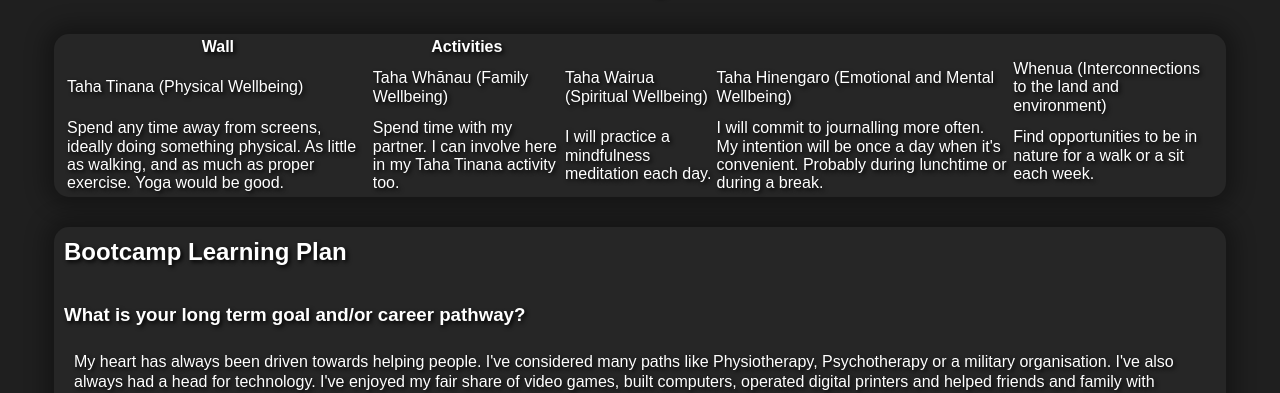
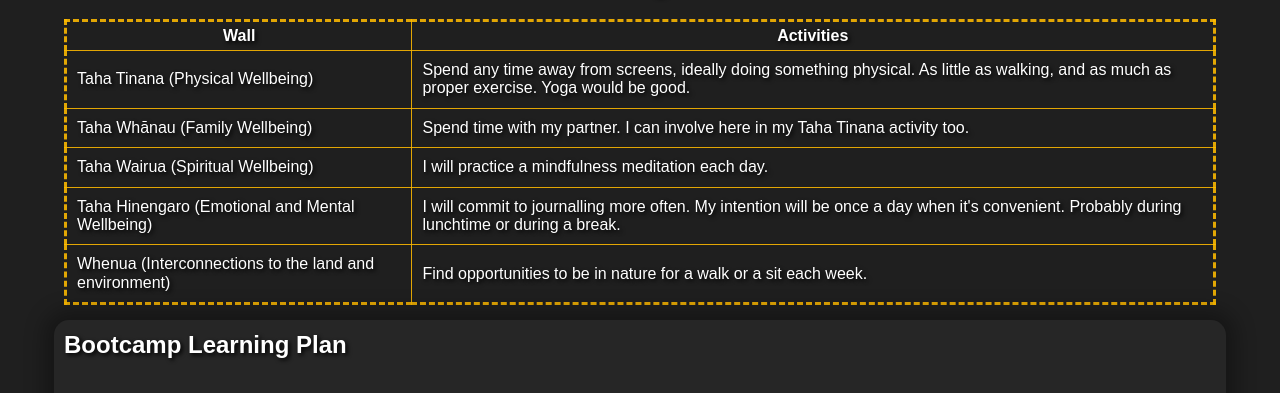
Before and after one commit to andrew-trotter/andrew-trotter.github.io, a plain HTML site: page blog/learning-plan.html in a window 1280 px wide. Shown: the part 401-794 px from the top of the page. Drawn offline with Linux system fonts and the light colour scheme; files that its build step writes are made by us from their sources.

Commit message:
added styling for te whare tapa wha

```diff
--- a/blog/learning-plan.html
+++ b/blog/learning-plan.html
@@ -32,28 +32,33 @@
         <h2>Table of Contents</h2>
       </aside> -->
       <!-- Blog post starts -->
-      <section class="blog-box">
-        <table>
+
+        <table class="table">
           <tr>
             <th>Wall</th>
             <th>Activities</th>
           </tr>
           <tr>
             <td>Taha Tinana (Physical Wellbeing)</td>
+            <td>Spend any time away from screens, ideally doing something physical. As little as walking, and as much as proper exercise. Yoga would be good.</td>
+          <tr>
             <td>Taha Whānau (Family Wellbeing)</td>
-            <td>Taha Wairua (Spiritual Wellbeing)</td>
-            <td>Taha Hinengaro (Emotional and Mental Wellbeing)</td>
-            <td>Whenua (Interconnections to the land and environment)</td>
+            <td>Spend time with my partner. I can involve here in my Taha Tinana activity too.</td>
           </tr>
           <tr>
-            <td>Spend any time away from screens, ideally doing something physical. As little as walking, and as much as proper exercise. Yoga would be good.</td>
-            <td>Spend time with my partner. I can involve here in my Taha Tinana activity too.</td>
+            <td>Taha Wairua (Spiritual Wellbeing)</td>
             <td>I will practice a mindfulness meditation each day.</td>
+          </tr>
+          <tr>
+            <td>Taha Hinengaro (Emotional and Mental Wellbeing)</td>
             <td>I will commit to journalling more often. My intention will be once a day when it's convenient. Probably during lunchtime or during a break.</td>
+          </tr>
+          <tr>
+            <td>Whenua (Interconnections to the land and environment)</td>
             <td>Find opportunities to be in nature for a walk or a sit each week.</td>
           </tr>
         </table>
-      </section>
+
       <section class="blog-box">
         <h2>Bootcamp Learning Plan</h2>
         <h3>What is your long term goal and/or career pathway?</h3>
--- a/styles/main.css
+++ b/styles/main.css
@@ -294,12 +294,13 @@ main{
 }
 
 .table td{
-  padding-inline: 10px;
-
+  padding: 10px;
+  border: 1px solid var(--sunset-yellow)
 }
 
 .table th {
   padding-block: 5px;
+  border: 1px solid var(--sunset-yellow)
 }
 
 table pre {
```
